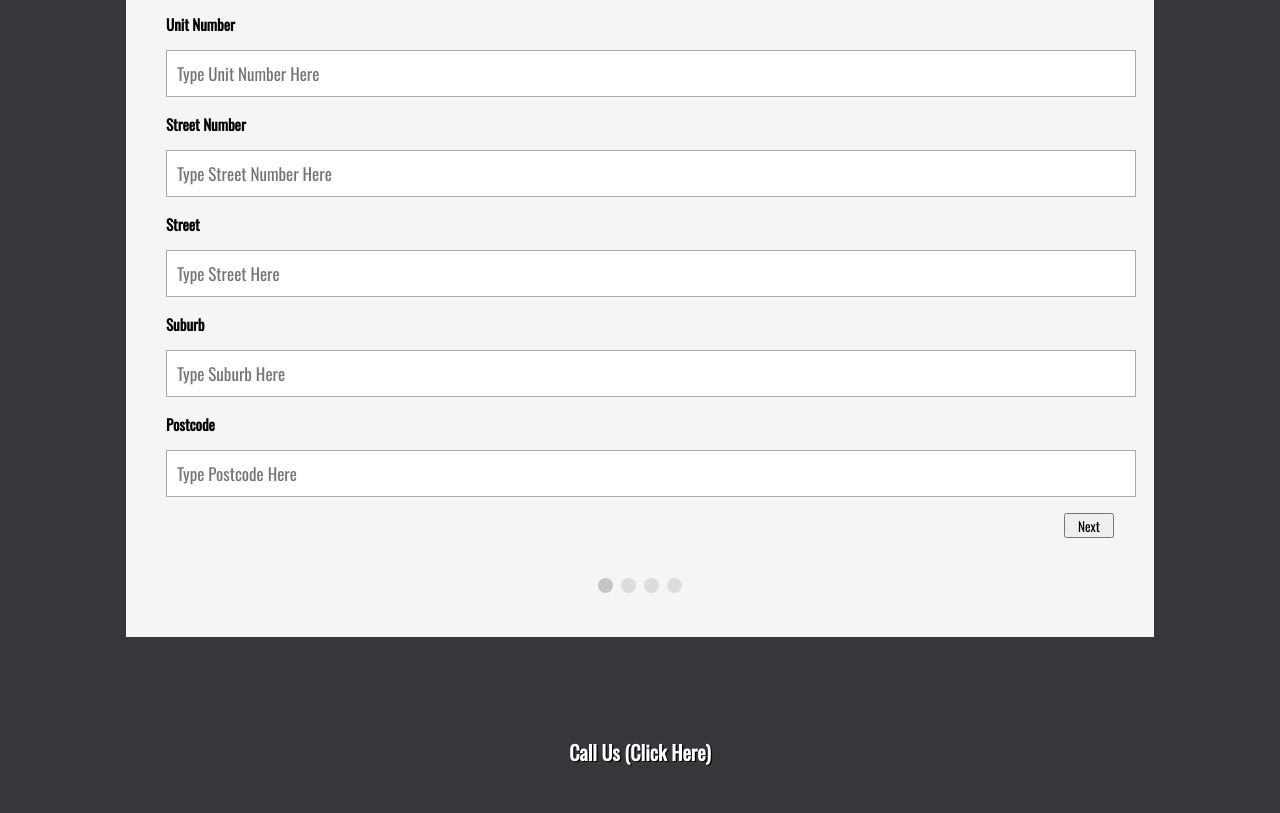
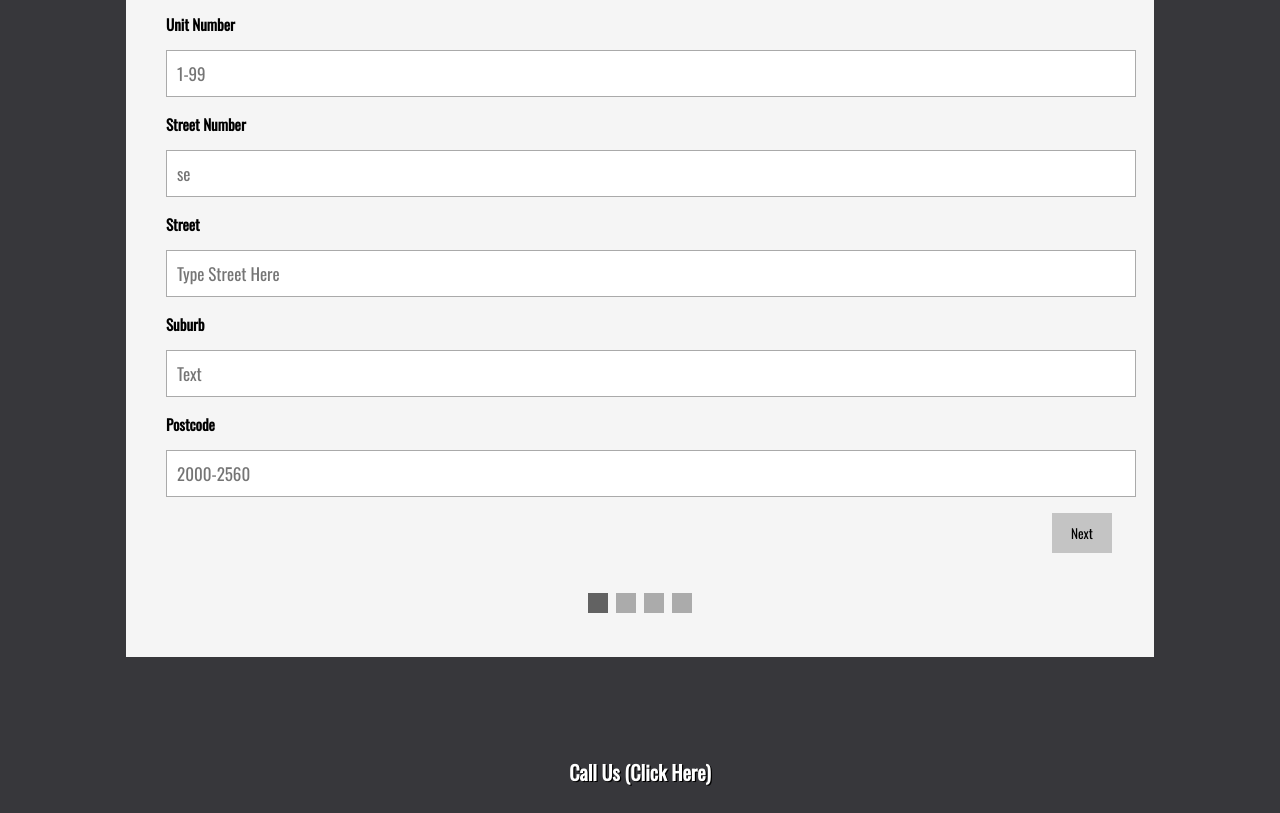
Before and after one commit to Martin-Zurek/PizzaOrderingApplication, a plain HTML site: page index.html in a window 1280 px wide. Shown: the part 345-1158 px from the top of the page. Drawn offline with nearby package versions, Linux system fonts and the light colour scheme.

Commit message:
More Work
I've been thinking of re-starting this from scratch, I don't like how it's coming together currently.

```diff
--- a/index.html
+++ b/index.html
@@ -17,18 +17,18 @@
 
 <body>
   <div id="toprow">
-    <h1>Pizza Ordering Application</h1>
+    <h1>Pizza Ordering Application (Sydney Only)</h1>
   </div>
 
   <form id="regForm" action="">
 
   <div class="tab">
     <h2>Delivery Details</h2>
-    <p><h3>Unit Number</h3><input placeholder="Type Unit Number Here" oninput="this.className = ''"></p>
-    <p><h3>Street Number</h3><input placeholder="Type Street Number Here" oninput="this.className = ''"></p>
+    <p><h3>Unit Number</h3><input type="number" input placeholder="1-99" min="1" max="99" maxlength="2" oninput="this.className = ''"></p>
+    <p><h3>Street Number</h3><input type="number" input placeholder="se" oninput="this.className = ''"></p>
     <p><h3>Street</h3><input placeholder="Type Street Here" oninput="this.className = ''"></p>
-    <p><h3>Suburb</h3><input placeholder="Type Suburb Here" oninput="this.className = ''"></p>
-    <p><h3>Postcode</h3><input placeholder="Type Postcode Here" oninput="this.className = ''"></p>
+    <p><h3>Suburb</h3><input placeholder="Text" oninput="this.className = ''"></p>
+    <p><h3>Postcode</h3><input type="number" input placeholder="2000-2560" min="2000" max="2560" maxlength="4" oninput="this.className = ''"></p>
   </div>
 
   <div class="tab">
@@ -68,12 +68,14 @@
   </div>
 
 <script>
-var currentTab = 0;
-showTab(currentTab);
+var currentTab = 0; // Current tab is set to be the first tab (0)
+showTab(currentTab); // Display the current tab
 
 function showTab(n) {
+  // This function will display the specified tab of the form ...
   var x = document.getElementsByClassName("tab");
   x[n].style.display = "block";
+  // ... and fix the Previous/Next buttons:
   if (n == 0) {
     document.getElementById("prevBtn").style.display = "none";
   } else {
@@ -84,42 +86,58 @@ function showTab(n) {
   } else {
     document.getElementById("nextBtn").innerHTML = "Next";
   }
+  // ... and run a function that displays the correct step indicator:
   fixStepIndicator(n)
 }
 
 function nextPrev(n) {
+  // This function will figure out which tab to display
   var x = document.getElementsByClassName("tab");
+  // Exit the function if any field in the current tab is invalid:
   if (n == 1 && !validateForm()) return false;
+  // Hide the current tab:
   x[currentTab].style.display = "none";
+  // Increase or decrease the current tab by 1:
   currentTab = currentTab + n;
+  // if you have reached the end of the form... :
   if (currentTab >= x.length) {
+    //...the form gets submitted:
     document.getElementById("regForm").submit();
     return false;
   }
+  // Otherwise, display the correct tab:
   showTab(currentTab);
 }
 
 function validateForm() {
+  // This function deals with validation of the form fields
   var x, y, i, valid = true;
   x = document.getElementsByClassName("tab");
   y = x[currentTab].getElementsByTagName("input");
+  // A loop that checks every input field in the current tab:
   for (i = 0; i < y.length; i++) {
+    // If a field is empty...
     if (y[i].value == "") {
+      // add an "invalid" class to the field:
       y[i].className += " invalid";
+      // and set the current valid status to false:
       valid = false;
     }
   }
+  // If the valid status is true, mark the step as finished and valid:
   if (valid) {
     document.getElementsByClassName("step")[currentTab].className += " finish";
   }
-  return valid;
+  return valid; // return the valid status
 }
 
 function fixStepIndicator(n) {
+  // This function removes the "active" class of all steps...
   var i, x = document.getElementsByClassName("step");
   for (i = 0; i < x.length; i++) {
     x[i].className = x[i].className.replace(" active", "");
   }
+  //... and adds the "active" class to the current step:
   x[n].className += " active";
 }
 </script>
--- a/main.css
+++ b/main.css
@@ -45,8 +45,11 @@ a {
 button {
     font-family: 'Oswald';
     text-align: center;
-    width: 50px;
-    height: 25px;
+    width: 60px;
+    height: 40px;
+    margin: 0 2px;
+    background-color: rgba(50, 50, 50, 0.25);
+    border: none;
 }
 
 /* Form Style*/
@@ -79,12 +82,11 @@ input.invalid {
 
 /* Step Circles */
 .step {
-    height: 15px;
-    width: 15px;
+    height: 20px;
+    width: 20px;
     margin: 0 2px;
-    background-color: rgba(50, 50, 50, 0.25);
+    background-color: rgba(50, 50, 50, 0.75);
     border: none;
-    border-radius: 50%;
     display: inline-block;
     opacity: 0.5;
 }
```
